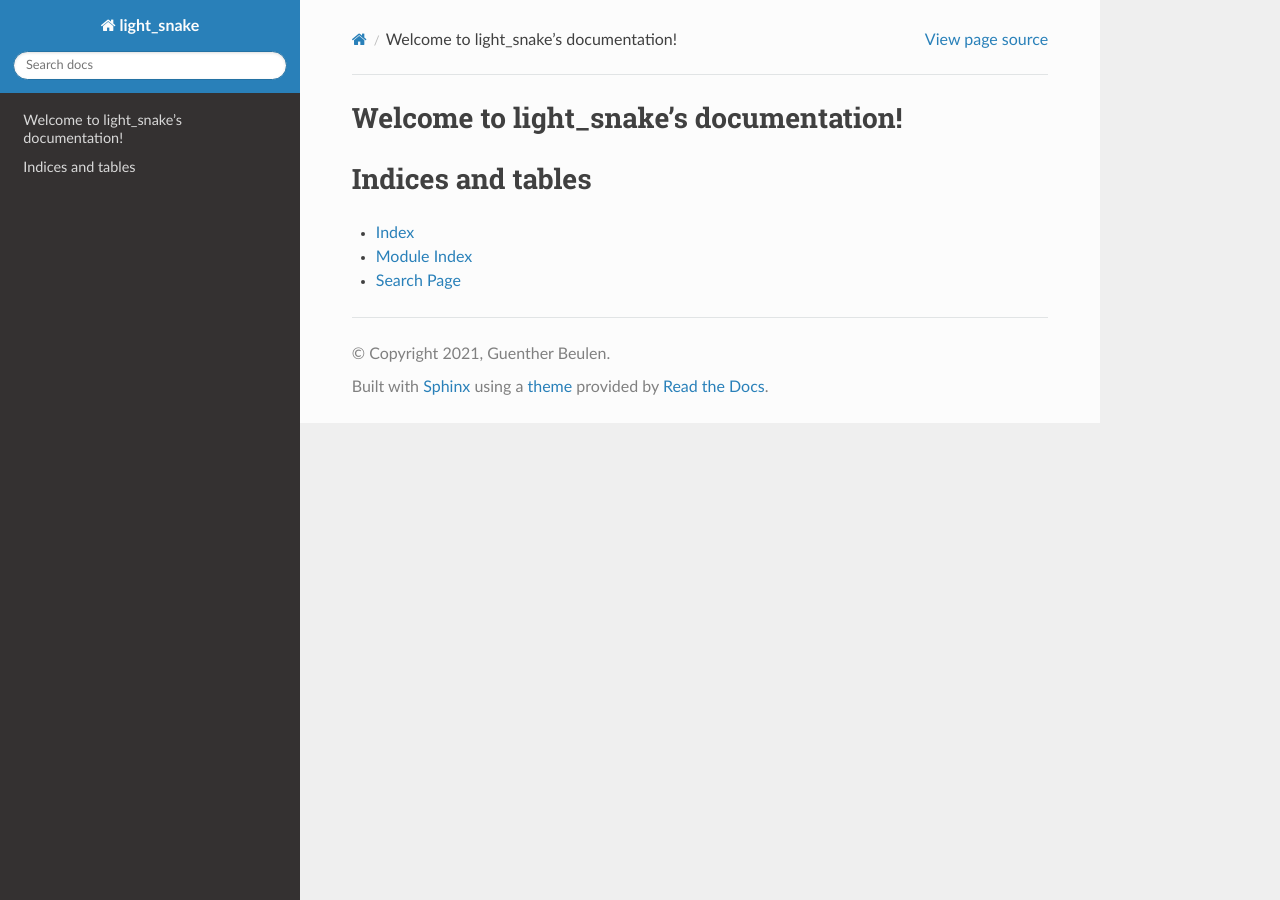
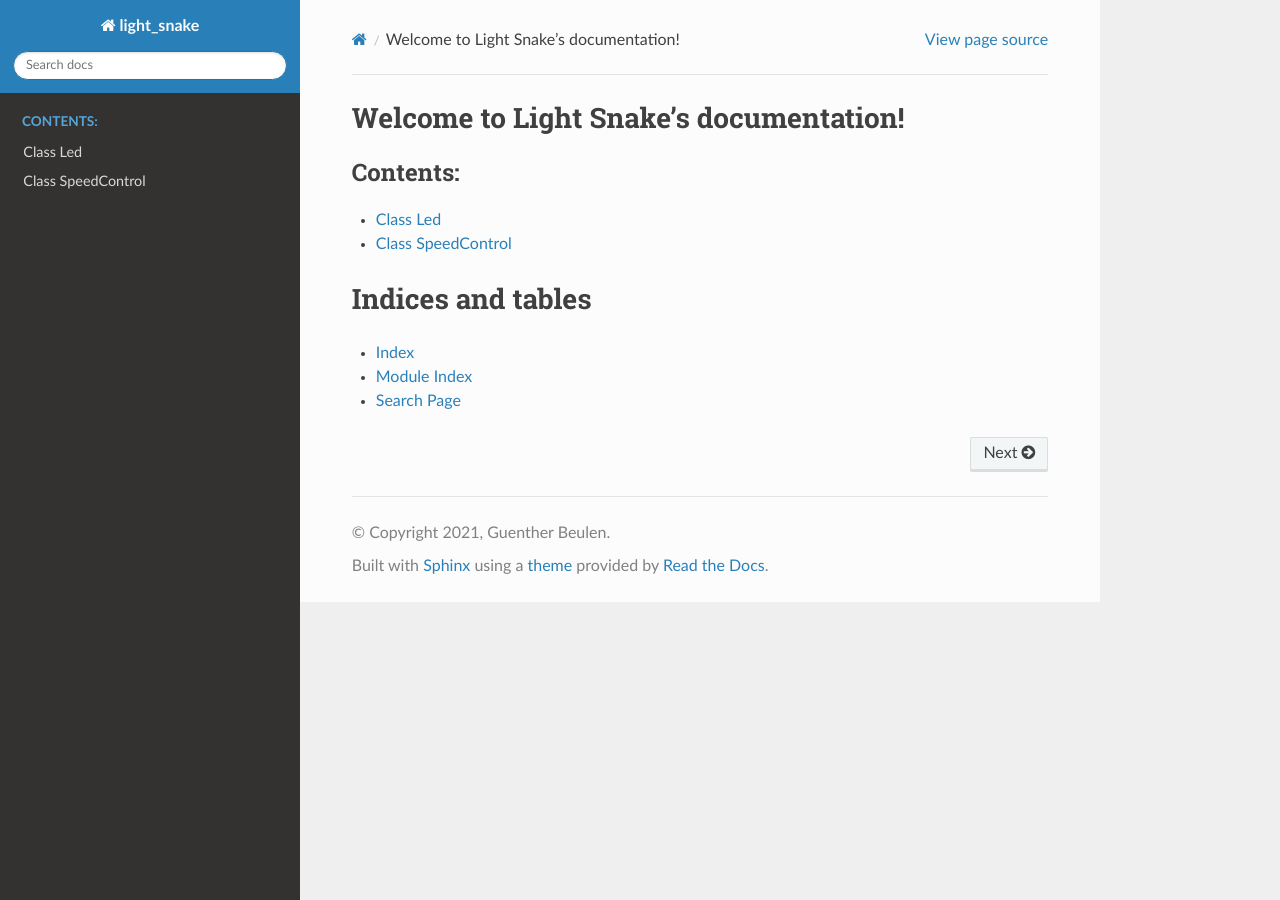
Before and after one commit to Guenther1978/light_snake, a Sphinx documentation site: the page built from doc/source/index.rst, in a window 1280 px wide. Built offline with Sphinx 7.4.7 and the Read the Docs theme 2.0.0, drawn with Linux system fonts in a browser that asks for light colours.

Commit message:
Add class documentations for Sphinx output.

```diff
--- a/doc/source/index.rst
+++ b/doc/source/index.rst
@@ -1,16 +1,17 @@
-.. light_snake documentation master file, created by
-   sphinx-quickstart on Fri Apr  9 15:45:08 2021.
+.. Light Snake documentation master file, created by
+   sphinx-quickstart on Sun Apr 11 18:28:23 2021.
    You can adapt this file completely to your liking, but it should at least
    contain the root `toctree` directive.
 
-Welcome to light_snake's documentation!
+Welcome to Light Snake's documentation!
 =======================================
 
 .. toctree::
    :maxdepth: 2
    :caption: Contents:
 
-
+   led.rst
+   speed_control.rst
 
 Indices and tables
 ==================
--- /dev/null
+++ b/doc/source/led.rst
@@ -0,0 +1,5 @@
+Class Led
+=========
+
+.. doxygenclass:: Led
+   :members:
--- /dev/null
+++ b/doc/source/speed_control.rst
@@ -0,0 +1,5 @@
+Class SpeedControl
+==================
+
+.. doxygenclass:: SpeedControl
+   :members:
```
